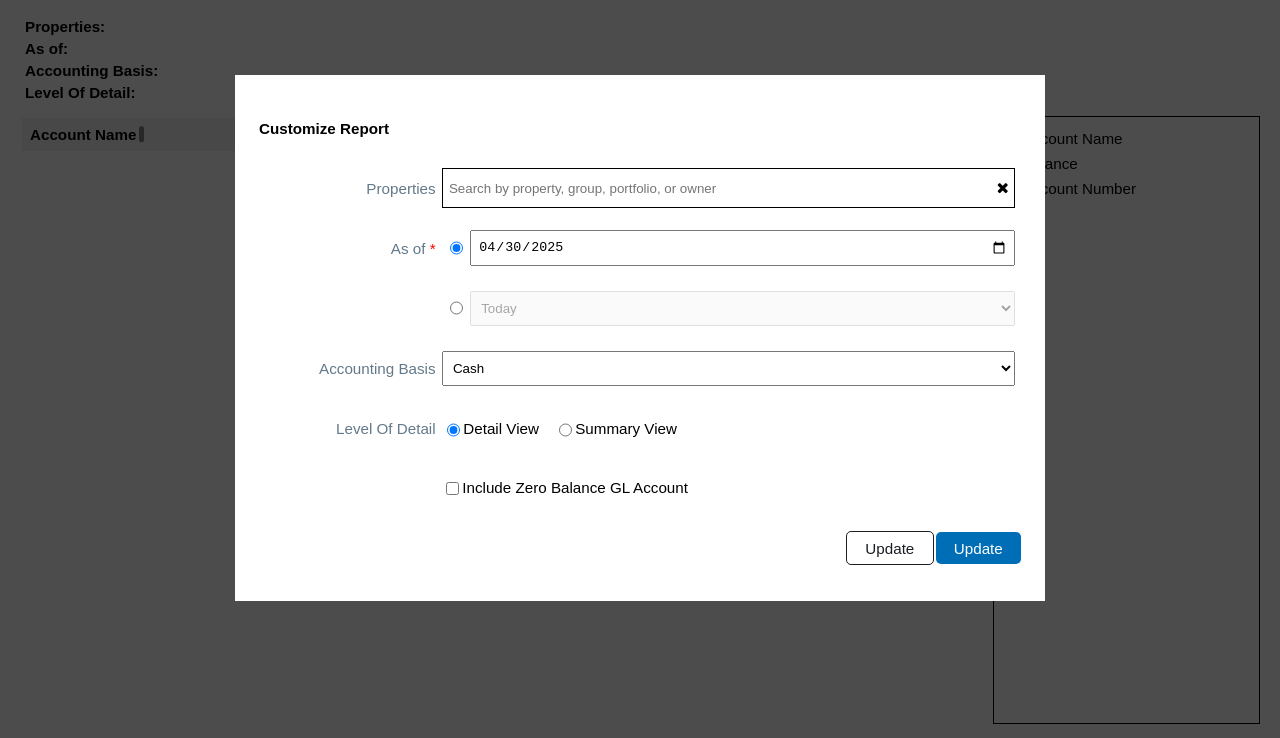
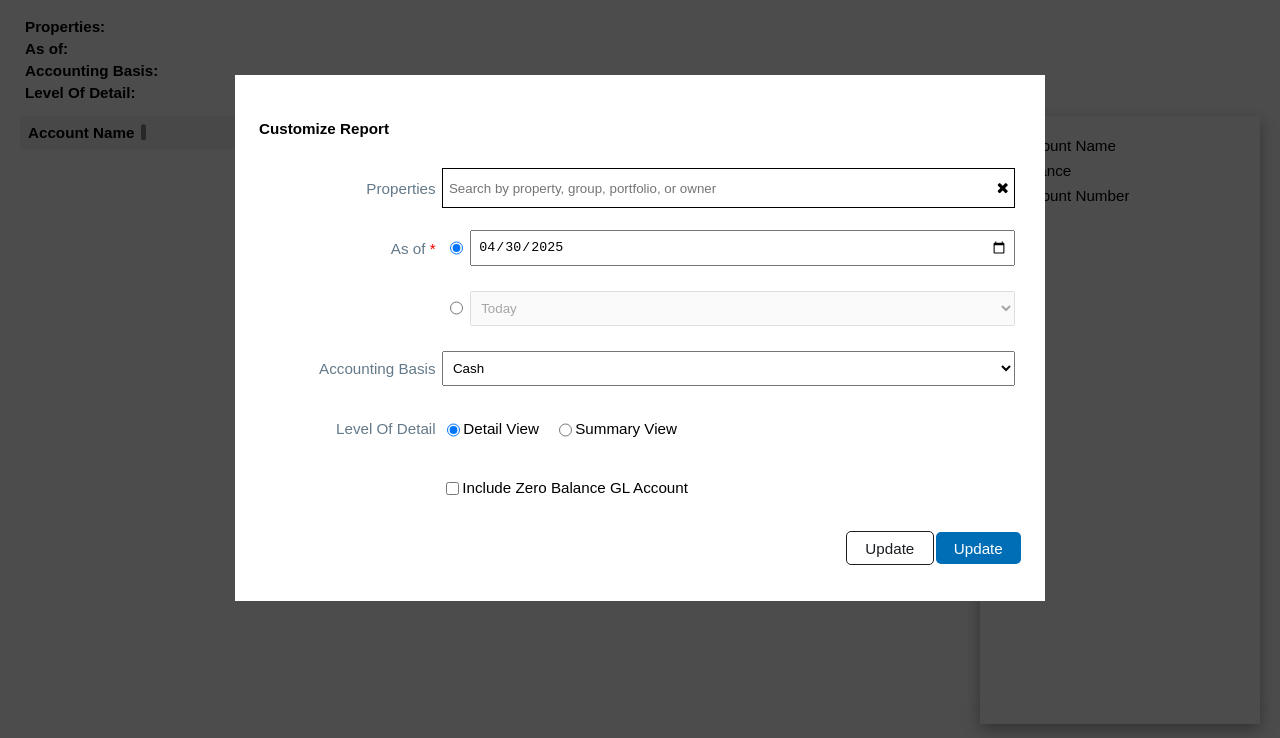
Before and after one commit to aaaalexlam/appfolio_remap, a plain HTML site: page report/balanceSheet/balanceSheet.html in a window 1280 px wide. Shown: the part 62-800 px from the top of the page. Drawn offline with Linux system fonts and the light colour scheme; files whose address does not match are found by name.

Commit message:
- update table css - fix table resizing bug

```diff
--- a/report/balanceSheet/balanceSheet.js
+++ b/report/balanceSheet/balanceSheet.js
@@ -112,6 +112,12 @@
         `;
 
     });
+    headerComponent +=
+    `
+        <th style="table-cell;">
+            <div style="display:none;" class="resizer">
+        </th>
+    `;
     searchCheckboxes.innerHTML += columnsContnet;
     reportTableHeader.innerHTML += headerComponent;
 }
--- a/report/components/comon/css/columnCheckboxes.css
+++ b/report/components/comon/css/columnCheckboxes.css
@@ -1,9 +1,10 @@
 #search_checkboxes{
-    border: 1px solid;
     min-width: 250px;
     overflow-y: scroll;
     overflow-x: visible;
-    padding: 0.5rem;
+    padding: 1rem;
+    box-shadow: rgba(0, 0, 0, 0.35) 0px 5px 15px;
+    margin-left: 5px;
 }
 
 #search_checkboxes div{
--- a/report/components/comon/css/table.css
+++ b/report/components/comon/css/table.css
@@ -12,7 +12,8 @@
 #report_table table {
     width: 100%;
     table-layout: fixed;
-    /* Important for resizing columns */
+
+    border-spacing: 0px;
 }
 
 #report_table th,
@@ -26,14 +27,12 @@
     min-width: 100px;
 }
 
-#report_table tr{
-    display:flex;
-    align-items: center;
+thead{
+    background-color: #f1f1f1;
 }
 
 
-
-#report_table th {
+#report_table th, #report_table_header {
     background-color: #f1f1f1;
 }
 
@@ -47,7 +46,6 @@
     background-color: rgb(133, 133, 133);
     cursor: col-resize;
     user-select: none;
-
     border-radius: 10px;
 }
 
--- a/report/components/comon/js/table.js
+++ b/report/components/comon/js/table.js
@@ -10,11 +10,15 @@
         function mousedownHandler(e) {
             currentResizer = resizer;
             let th = currentResizer.parentElement;
+            console.log('th::: ', th);
             let startX = e.pageX;
+            console.log('startX::: ', startX);
             let startWidth = th.offsetWidth;
+            console.log('startWidth::: ', startWidth);
 
             function mousemoveHandler(e) {
                 const newWidth = startWidth + (e.pageX - startX);
+                console.log('newWidth::: ', newWidth);
                 if (newWidth > 40) {
                     th.style.flexGrow = null;
                     th.style.width = newWidth + "px";
```
Also changed, not shown: report/components/comon/reportComponent.js.
